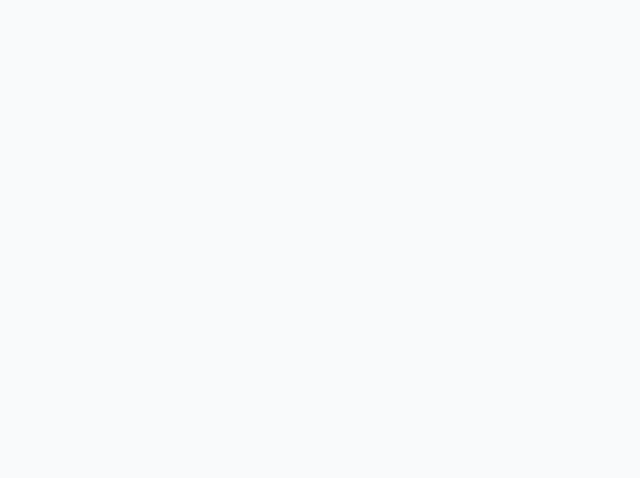
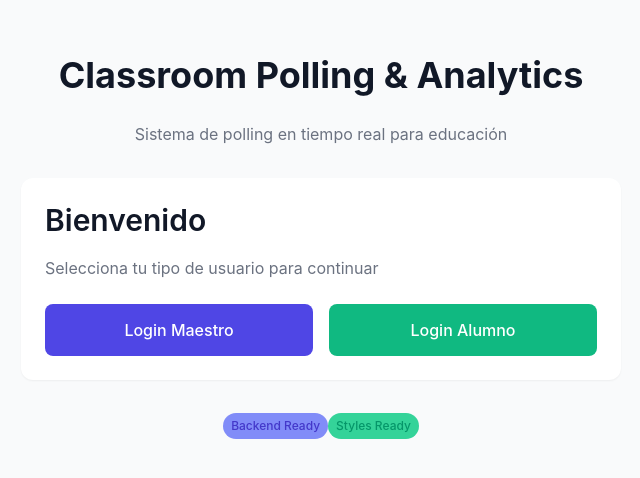
Before and after one commit to Alex101010210/classroom, a React (Vite) app in the folder frontend/: page /login in a window 1280 px wide. Before the commit this address had no page. Shown: the part 154-632 px from the top of the page, without its empty margins (319-959 px from the left). Built offline with nearby package versions, Linux system fonts and the light colour scheme.

Commit message:
Activacion del btn salir al login

```diff
--- a/frontend/src/App.tsx
+++ b/frontend/src/App.tsx
@@ -1,6 +1,7 @@
 import { BrowserRouter as Router, Routes, Route, Navigate } from 'react-router-dom';
 import TeacherDashboard from './pages/teacher/Dashboard';
 import Clases from './pages/teacher/Clases';
+import Login from './pages/Login';
 function App() {
   return (
 
@@ -9,6 +10,7 @@ function App() {
         <Route path="/" element={<Navigate to="/teacher/dashboard" replace />} />
         <Route path="/teacher/dashboard" element={<TeacherDashboard />} />
         <Route path="/teacher/clases" element={<Clases />} />
+        <Route path="/login" element={<Login />} />
       </Routes>
     </Router>
   )
--- a/frontend/src/main.tsx
+++ b/frontend/src/main.tsx
@@ -10,7 +10,7 @@ import './styles/global.css'
 ReactDOM.createRoot(document.getElementById('root')!).render(
   <React.StrictMode>
     <App />
-  </React.StrictMode>,
+  </React.StrictMode>
 )
 
 // Made with Bob
--- a/frontend/src/pages/Login.tsx
+++ b/frontend/src/pages/Login.tsx
@@ -0,0 +1,70 @@
+import React from 'react';
+import { useNavigate } from 'react-router-dom';
+
+const Login: React.FC = () => {
+  const navigate = useNavigate();
+
+  const handleTeacherLogin = () => {
+    // Aquí irá la lógica de autenticación con el backend
+    // Por ahora solo navegamos al dashboard
+    navigate('/teacher/dashboard');
+  };
+
+  const handleStudentLogin = () => {
+    // Aquí irá la lógica de autenticación para estudiantes
+    // Por ahora mostramos un mensaje
+    alert('Login de estudiante - Por implementar');
+  };
+
+  return (
+    <div className="container">
+      <div className="flex flex-col items-center justify-center" style={{ minHeight: '100vh' }}>
+        <h1 className="text-4xl font-bold mb-lg">Classroom Polling & Analytics</h1>
+        <p className="text-secondary text-center mb-xl">
+          Sistema de polling en tiempo real para educación
+        </p>
+
+        <div className="card" style={{ maxWidth: '600px', width: '100%' }}>
+          <h2 className="text-2xl font-semibold mb-md">Bienvenido</h2>
+          <p className="text-secondary mb-lg">
+            Selecciona tu tipo de usuario para continuar
+          </p>
+
+          <div className="flex gap-md">
+            <button
+              className="p-md font-medium"
+              style={{
+                backgroundColor: 'var(--primary)',
+                color: 'var(--text-inverse)',
+                borderRadius: 'var(--border-radius-md)',
+                flex: 1
+              }}
+              onClick={handleTeacherLogin}
+            >
+              Login Maestro
+            </button>
+            <button
+              className="p-md font-medium"
+              style={{
+                backgroundColor: 'var(--secondary)',
+                color: 'var(--text-inverse)',
+                borderRadius: 'var(--border-radius-md)',
+                flex: 1
+              }}
+              onClick={handleStudentLogin}
+            >
+              Login Alumno
+            </button>
+          </div>
+        </div>
+
+        <div className="mt-xl">
+          <span className="badge badge-primary">Backend Ready</span>
+          <span className="badge badge-success ml-sm">Styles Ready</span>
+        </div>
+      </div>
+    </div>
+  );
+};
+
+export default Login;
--- a/frontend/src/pages/teacher/Dashboard.tsx
+++ b/frontend/src/pages/teacher/Dashboard.tsx
@@ -34,7 +34,8 @@ const TeacherDashboard: React.FC = () => {
 
   const handleLogout = () => {
     if (window.confirm('¿Está seguro que desea salir?')) {
-      window.location.href = '/login';
+     localStorage.clear();
+      navigate('/login');
     }
   };
 
@@ -50,7 +51,7 @@ const TeacherDashboard: React.FC = () => {
   const handleAvisos = () => {
     alert('Avisos - Funcionalidad por implementar');
   };
-
+  console.log({subjects});
   return (
     <div className="teacher-dashboard">
       <header className="dashboard-header">
```
